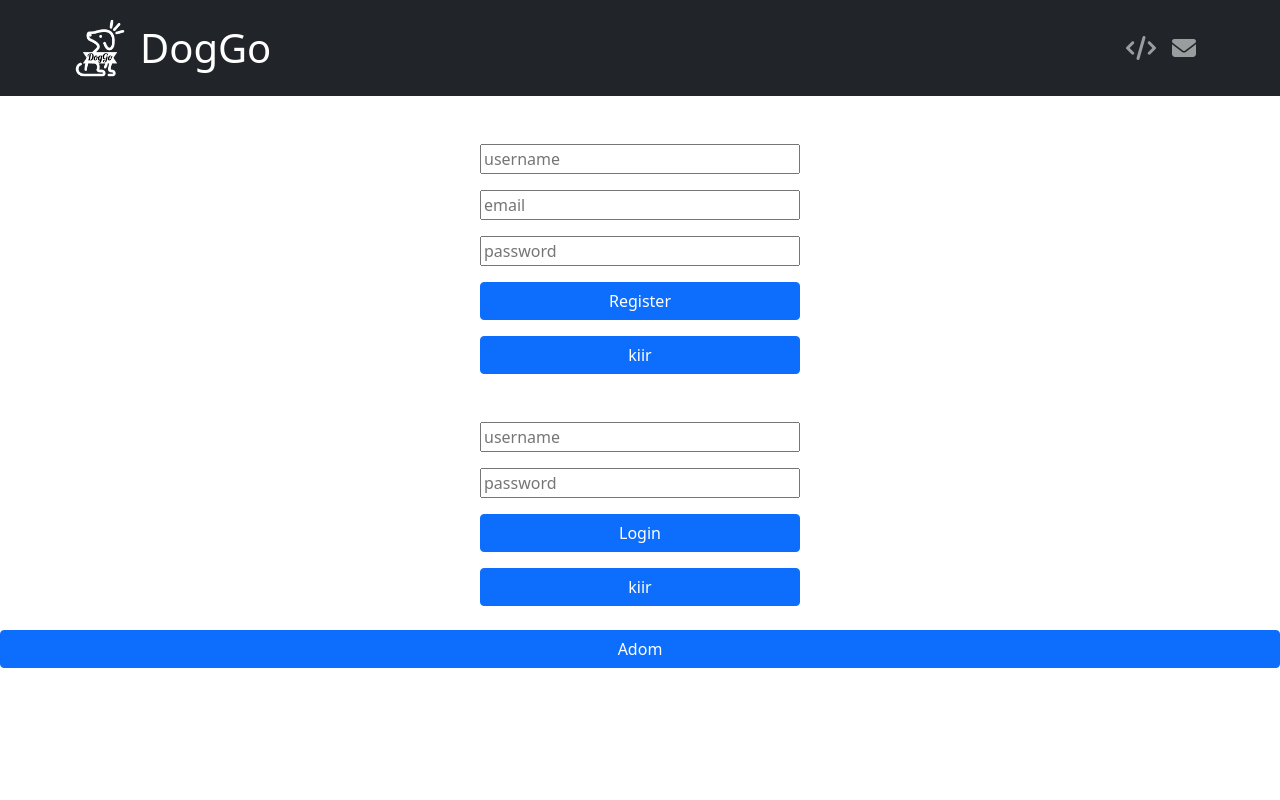
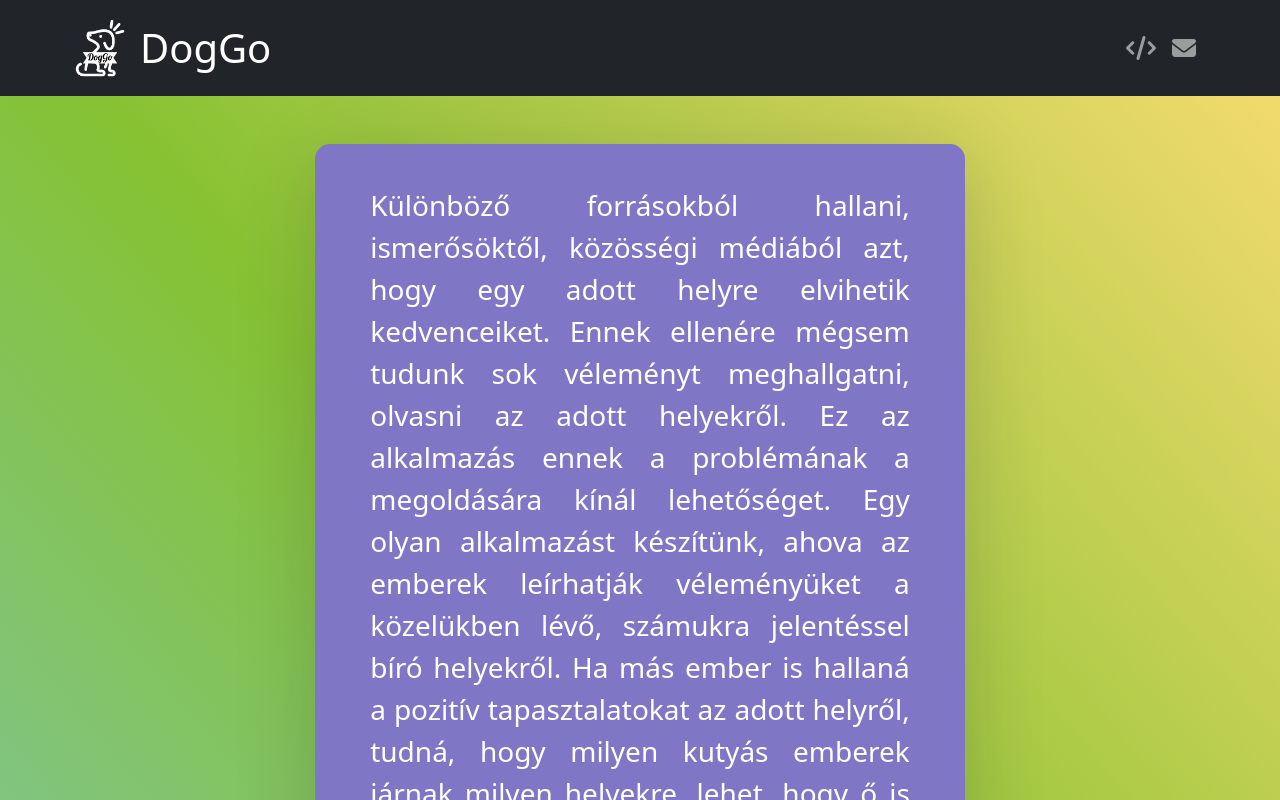
Before and after one commit to kilianmarcell/DogGo_Web, a Vue app: page /#/felhasznalo in a window 1280 px wide. Before the commit this address led to /#/. Shown: the top 800 px of the page. Built offline with nearby package versions, Linux system fonts and the light colour scheme.

Commit message:
Kinézet "javítva"

```diff
--- a/src/App.vue
+++ b/src/App.vue
@@ -1,9 +1,10 @@
 <template>
-  <div>
+  <div id="page">
     <Header/>
-    <Register/>
-    <Login/>
-    <UserDatas/>
+    <div id="middle">
+      <Text/>
+    </div>
+    <Footer/>
   </div>
 </template>
 
@@ -14,6 +15,8 @@ import Register from './components/authentication/Register.vue'
 import Login from './components/authentication/Login.vue'
 import Map from './components/parts/Map.vue'
 import UserDatas from './components/parts/UserDatas.vue'
+import Footer from './components/layouts/Footer.vue'
+import Text from './components/layouts/Text.vue'
 
 export default {
   name: 'App',
@@ -23,12 +26,23 @@ export default {
     Register,
     Login,
     Map,
-    UserDatas
+    UserDatas,
+    Footer,
+    Text
   }
 }
 </script>
 
 <style>
+  #page {
+    background: linear-gradient(50deg, #7cc6c3, #86C232, #f9dc71);
+  }
+
+  #middle {
+    width: 80%;
+    margin: auto;
+  }
+
   #nav {
     padding: 30px;
   }
--- /dev/null
+++ b/src/components/layouts/Footer.vue
@@ -0,0 +1,13 @@
+<template>
+
+</template>
+
+<script>
+export default {
+
+}
+</script>
+
+<style>
+
+</style>
--- /dev/null
+++ b/src/components/layouts/Text.vue
@@ -0,0 +1,36 @@
+<template>
+     <div class="text-wrapper p-5">
+          <div class="text-inner fs-3">
+               Különböző forrásokból hallani, ismerősöktől, közösségi médiából azt, hogy egy adott helyre elvihetik kedvenceiket. Ennek ellenére mégsem tudunk sok véleményt meghallgatni, olvasni az adott helyekről. Ez az alkalmazás ennek a problémának a megoldására kínál lehetőséget.
+               Egy olyan alkalmazást készítünk, ahova az emberek leírhatják véleményüket a közelükben lévő, számukra jelentéssel bíró helyekről. Ha más ember is hallaná a pozitív tapasztalatokat az adott helyről, tudná, hogy milyen kutyás emberek járnak milyen helyekre, lehet, hogy ő is elmenne és kipróbálni a mások által megjelölt helyeket.
+               A másik fő célunk ezzel az alkalmazással az, hogy kutyás csoportokat, társaságokat hozzunk létre. A helyek értékelésével, leírásával az emberek kapcsolatba léphetnek egymással, motiválhatják egymást, hogy kimozduljanak otthonról kiskedvenceikkel.
+               Ezek a tulajdonságok, amelyek egyedivé teszik ezt a programot. Nincs másik program egyelőre, ami akár csak egy délutáni kutyasétáltatást összehozna más emberekkel.
+          </div>
+     </div>
+</template>
+
+<script>
+export default {
+
+}
+</script>
+
+<style>
+     .text-wrapper {
+          display: flex;
+          justify-content: center;
+          flex-direction: column;
+          text-align: justify;
+     }
+
+     .text-inner {
+          width: 70%;
+          margin: auto;
+          background: #7F77C6;
+          color: #FFFFFF;
+          box-shadow: 0px 14px 80px rgba(34, 35, 58, 0.2);
+          padding: 40px 55px 45px 55px;
+          border-radius: 15px;
+          transition: all .3s;
+     }
+</style>
--- a/src/components/parts/UserDatas.vue
+++ b/src/components/parts/UserDatas.vue
@@ -4,15 +4,15 @@
 
 <script>
 export default {
-     props: ['user'],
+     props: ['data'],
      methods: {
           kiir() {
-               console.log(user)
+               console.log(data)
           }
      },
      mounted() {
-          let user = this.$route.params.user;
-          console.log("data is", user);
+          let data = this.$route.params.data;
+          console.log("data is", data);
      }
 }
 </script>
```
